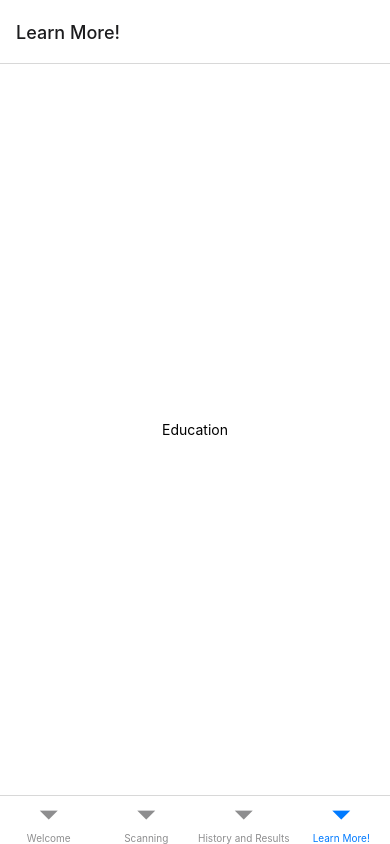
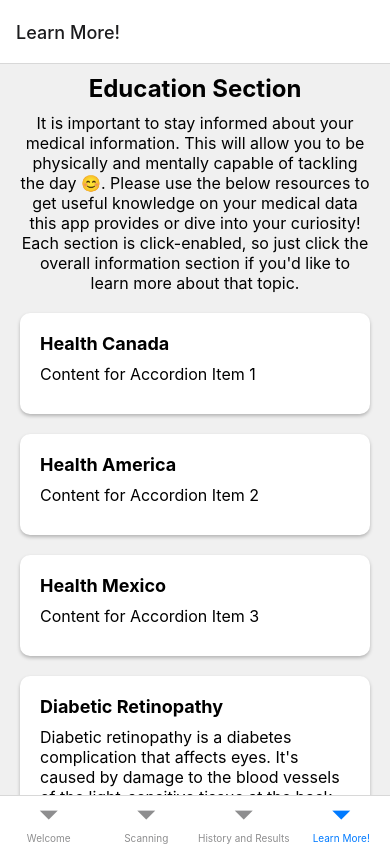
Before and after one commit to itshady/retina-scanner, a React Native app in the folder frontend/: screen /Education in a window 390 px wide. Built offline with nearby package versions, Linux system fonts and the light colour scheme.

Commit message:
Finished the education page

```diff
--- a/frontend/app.json
+++ b/frontend/app.json
@@ -3,7 +3,7 @@
     "name": "retina-scanner",
     "slug": "retina-scanner",
     "version": "1.0.0",
-    "orientation": "portrait",
+    "orientation": "all",
     "icon": "./assets/icon.png",
     "userInterfaceStyle": "light",
     "splash": {
@@ -43,7 +43,14 @@
       ]
     ],
     "extra": {
+<<<<<<< HEAD
       "backendEndpoint": "100.93.80.104"
+=======
+      "backendEndpoint": "100.100.69.95",
+      "expo":{
+        "orientation": "all"
+      }
+>>>>>>> df59048 (Finished the education page)
     }
   }
 }
--- a/frontend/screens/EducationScreen.js
+++ b/frontend/screens/EducationScreen.js
@@ -1,28 +1,120 @@
-import React, { useState } from 'react';
-import { StyleSheet, Text, View, Button, TextInput } from 'react-native';
+import React, { useState, useEffect } from 'react';
+import { StyleSheet, Text, View, TouchableOpacity, Linking, ScrollView, Dimensions } from 'react-native';
 
-export default function EducationScreen({navigation}) {
+export default function EducationScreen({ navigation }) {
+  const [orientation, setOrientation] = useState('portrait');
 
-    return (
+  useEffect(() => {
+    const handleOrientationChange = () => {
+      const { width, height } = Dimensions.get('window');
+      setOrientation(width > height ? 'landscape' : 'portrait');
+    };
 
-      <View style={styles.container}>
-        <Text>Education</Text>
-      </View>
-    );
+    Dimensions.addEventListener('change', handleOrientationChange);
+
+    return () => {
+      Dimensions.removeEventListener('change', handleOrientationChange);
+    };
+  }, []);
+
+  const accordionData = [
+    {
+      title: 'Health Canada',
+      content: 'Content for Accordion Item 1',
+      link: 'https://reactnativeelements.com/docs/components/listitem_accordion',
+    },
+    {
+      title: 'Health America',
+      content: 'Content for Accordion Item 2',
+      link: 'https://www.w3schools.com/react/default.asp',
+    },
+    {
+      title: 'Health Mexico',
+      content: 'Content for Accordion Item 3',
+      link: 'https://www.nytimes.com/games/connections',
+    },
+    {
+      title: 'Diabetic Retinopathy',
+      content: 'Diabetic retinopathy is a diabetes complication that affects eyes. It\'s caused by damage to the blood vessels of the light-sensitive tissue at the back of the eye (retina). Learn more about diabetic retinopathy and its symptoms, prevention, and treatment.',
+      link: 'https://www.mayoclinic.org/diseases-conditions/diabetic-retinopathy/symptoms-causes/syc-20371611',
+    },
+    {
+      title: 'Machine Learning',
+      content: 'Machine learning is an application of artificial intelligence (AI) that provides systems the ability to automatically learn and improve from experience without being explicitly programmed. Explore resources to understand machine learning concepts, algorithms, and applications.',
+      link: 'https://en.wikipedia.org/wiki/Machine_learning',
+    },
+    {
+      title: 'Fundoscopy',
+      content: 'Fundoscopy is a medical examination of the back of the eye (retina) and its blood vessels using a special instrument called an ophthalmoscope. It helps in diagnosing various eye conditions and systemic diseases. Learn more about fundoscopy procedure and its significance.',
+      link: 'https://www.aao.org/eye-health/diseases/what-is-fundoscopy',
+    },
+    // Add more items as needed
+  ];
+
+  function handlePress(url) {
+    Linking.openURL(url);
   }
 
-  const styles = StyleSheet.create({
-    container: {
-      flex: 1,
-      backgroundColor: '#fff',
-      alignItems: 'center',
-      justifyContent: 'center',
+  return (
+    <ScrollView contentContainerStyle={styles.container}>
+      <Text style={styles.title}>Education Section</Text>
+      <Text style={styles.subtitle}>
+        It is important to stay informed about your medical information. This will allow you to be physically and mentally capable of tackling the day 😊. Please use the below resources to get useful knowledge on your medical data this app provides or dive into your curiosity! Each section is click-enabled, so just click the overall information section if you'd like to learn more about that topic.
+      </Text>
+      {accordionData.map((item, index) => (
+        <TouchableOpacity onPress={() => handlePress(item.link)} key={index} style={styles.itemContainer}>
+          <Text style={styles.itemTitle}>{item.title}</Text>
+          <Text style={styles.itemContent}>{item.content}</Text>
+          {/* <Text style={styles.itemLink}>{item.link}</Text> */}
+        </TouchableOpacity>
+      ))}
+    </ScrollView>
+  );
+}
+
+const styles = StyleSheet.create({
+  container: {
+    flexGrow: 1,
+    backgroundColor: '#F0F0F0',
+    paddingHorizontal: 20,
+    paddingVertical: 10,
+  },
+  title: {
+    fontSize: 24,
+    fontWeight: 'bold',
+    marginBottom: 10,
+    textAlign: 'center',
+  },
+  subtitle: {
+    fontSize: 16,
+    marginBottom: 20,
+    textAlign: 'center',
+  },
+  itemContainer: {
+    backgroundColor: '#FFFFFF',
+    borderRadius: 10,
+    shadowColor: '#000',
+    shadowOffset: {
+      width: 0,
+      height: 2,
     },
-    input: {
-      height: 40,
-      margin: 12,
-      borderWidth: 1,
-      padding: 10,
-      width: '80%',
-    },
-  });
+    shadowOpacity: 0.25,
+    shadowRadius: 3.84,
+    elevation: 5,
+    padding: 20,
+    marginBottom: 20,
+  },
+  itemTitle: {
+    fontSize: 18,
+    fontWeight: 'bold',
+    marginBottom: 10,
+  },
+  itemContent: {
+    fontSize: 16,
+    marginBottom: 10,
+  },
+  itemLink: {
+    color: 'blue',
+    textDecorationLine: 'underline',
+  },
+});
```
Also changed, not shown: frontend/package.json (+5 -3 lines), 2 other files (tests, documents, lock files or other folders).
